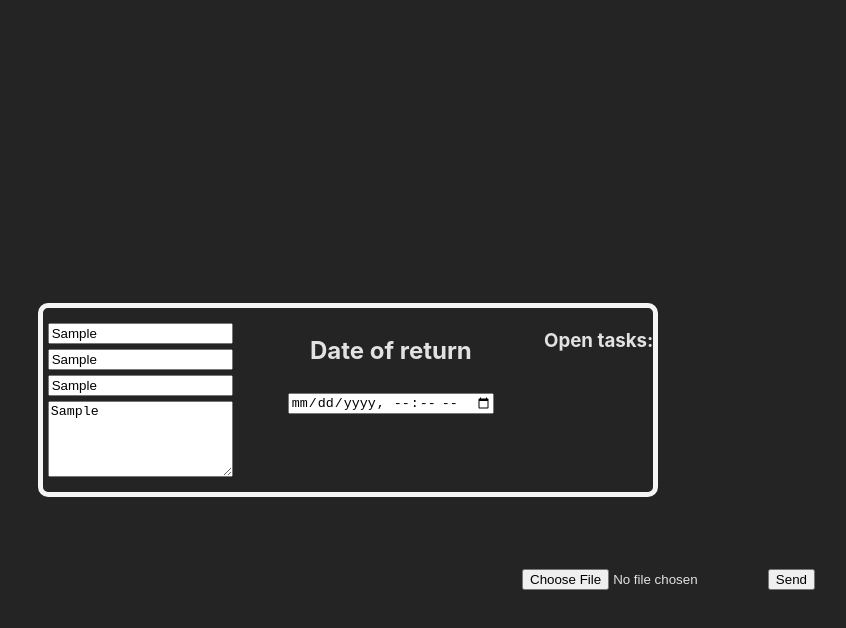
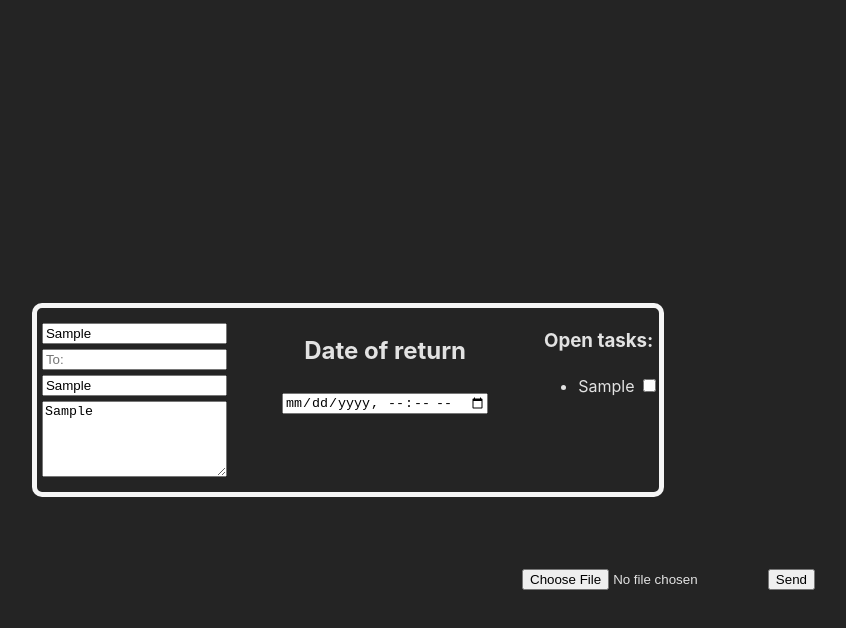
Before and after one commit to TheAzzieDev/MickeyEmail-, a React (Vite) app in the folder mickeyemail/: page / in a window 1280 px wide. Both pictures are taken after typing "Sample", "Sample", "Sample", "Sample" into the empty fields and a click on the button "Send". Shown: the top 628 px of the page, without its empty margins (292-1138 px from the left). Built offline with nearby package versions, Linux system fonts and the light colour scheme.

Commit message:
create list that updates on buttonclick

```diff
--- a/mickeyemail/src/App.jsx
+++ b/mickeyemail/src/App.jsx
@@ -1,4 +1,4 @@
-// import React, { useState, useCallback } from "react";
+import React, { useState, useEffect } from "react";
 
 import "./App.css";
 import "./index.css";
@@ -20,13 +20,42 @@ function App() {
   //   [count]
   // );
 
+  const [inputData, setInputData] = useState ('');
+
+  const [dataList, setDataList] = useState (()=>{
+    const storedData=localStorage.getItem('dataList');
+    return storedData ? JSON.parse(storedData): [];
+  });
+
+  const handleInputChange=(event) => {
+    setInputData(event.target.value);
+  };
+
+  const handleButtonClick = () => {
+    setDataList((prevList) => [...prevList, inputData]);
+
+    setInputData('');
+  }
+
+  const handleCheckboxClick=(index)=>{
+    setDataList((prevList)=>{
+      const updatedList=[...prevList];
+      updatedList.splice(index,1);
+      return updatedList;
+    });
+  };
+
+  useEffect (()=>{
+    localStorage.setItem('dataList', JSON.stringify(dataList));
+  },[dataList]);
+
   return (
     <>
       <div className="wrapper">
         <section className="grid-containera-info">
           <div className="inputs">
             <input type="text" placeholder="From:" className="from" />
-            <input type="text" placeholder="To:" className="to" />
+            <input type="text" placeholder="To:" className="to" value={inputData} onChange={handleInputChange}/>
             <input type="text" placeholder="Subject:" className="subject" />
 
             {/* <div id="notification">
@@ -57,11 +86,13 @@ function App() {
         <wrapper id="datalist">
           <h3>Open tasks:</h3>
           <ul>
-
+            {dataList.map((item,index) =>(
+              <li key="index">{item} <input type="checkbox" onChange={()=>handleCheckboxClick(index)}></input></li>
+            ))}
           </ul>
         </wrapper>
 
-        <button id="send">Send</button>
+        <button id="send" onClick={handleButtonClick}>Send</button>
 
         <wrapper id="upload">
           <form action="/upload" method="post" enctype="multipart/form-data">
```
